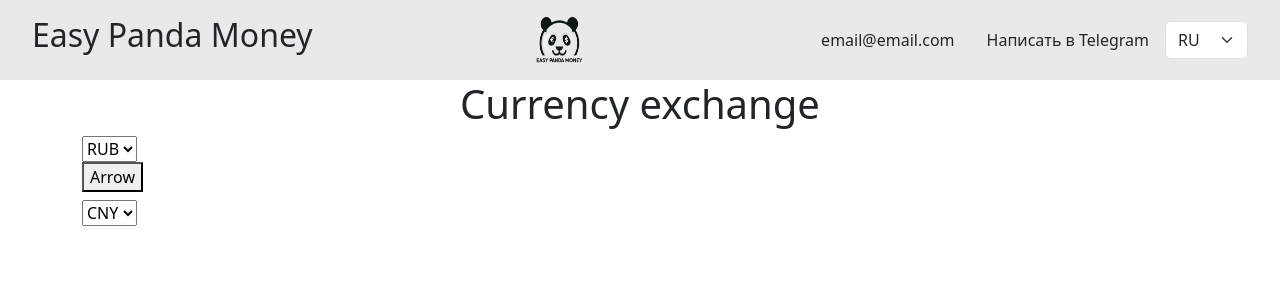
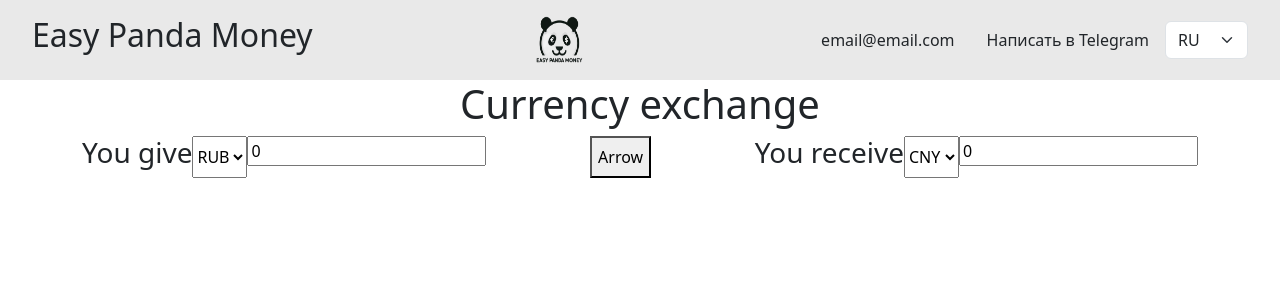
Before and after one commit to senak322/easypanda, a React (Create React App) app: page / in a window 1280 px wide. Shown: the top 300 px of the page. Built offline with nearby package versions, Linux system fonts and the light colour scheme.

Commit message:
add exchange rate

```diff
--- a/src/App.js
+++ b/src/App.js
@@ -1,13 +1,66 @@
-
-import './App.css';
-import Header from "./Header/Header"
-import Main from './Main/Main';
+import { useState, useCallback } from "react";
+import "./App.css";
+import Header from "./Header/Header";
+import Main from "./Main/Main";
 
 function App() {
+  const [currencyGive, setCurrencyGive] = useState("RUB");
+  const [currencyReceive, setCurrencyReceive] = useState("CNY");
+  const [sumGive, setSumGive] = useState(0);
+  const [sumReceive, setSumReceive] = useState(0);
+
+  function reverseCurrency() {
+    setCurrencyGive(currencyReceive);
+    setCurrencyReceive(currencyGive);
+    setSumGive(0)
+    setSumReceive(0)
+  }
+
+  const getExchangeRate = useCallback((currencyFrom, currencyTo) => {
+    // Здесь должна быть реализована логика получения обменного курса
+    // Например, 1 RUB = 0,082011 CNY
+    if (currencyFrom === 'RUB' && currencyTo === 'CNY') {
+      return 0.082011;
+    }
+    // Обратный курс
+    if (currencyFrom === 'CNY' && currencyTo === 'RUB') {
+      return 12.19;
+    }
+    return 1;
+  }, []);
+
+  const changeGive = useCallback(
+    (value) => {
+      setSumGive(value);
+      const rate = getExchangeRate(currencyGive, currencyReceive)
+      setSumReceive((value * 1.15) * rate);
+    },
+    [currencyGive, currencyReceive, getExchangeRate]
+  );
+
+  const changeReceive = useCallback(
+    (value) => {
+      setSumReceive(value);
+      const rate = getExchangeRate(currencyReceive, currencyGive)
+      setSumGive((value * 1.15) * rate);
+    },
+    [currencyGive, currencyReceive, getExchangeRate]
+  );
+
   return (
     <div className="App">
       <Header />
-      <Main/>
+      <Main
+        setCurrencyGive={setCurrencyGive}
+        currencyGive={currencyGive}
+        currencyReceive={currencyReceive}
+        sumGive={sumGive}
+        changeGive={changeGive}
+        reverseCurrency={reverseCurrency}
+        setCurrencyReceive={setCurrencyReceive}
+        sumReceive={sumReceive}
+        changeReceive={changeReceive}
+      />
     </div>
   );
 }
--- a/src/Currency/Currency.css
+++ b/src/Currency/Currency.css
@@ -0,0 +1,3 @@
+.currency {
+    display: flex;
+}
--- a/src/Currency/Currency.jsx
+++ b/src/Currency/Currency.jsx
@@ -1,14 +1,18 @@
+import "./Currency.css";
+
 function Currency({
   title,
   onCurrencyChange,
   selectedCurrency,
   disabledCurrency,
+  sum,
+  changeSum,
 }) {
   const allCurrencies = ["RUB", "CNY", "IDR", "GEL"];
 
   return (
-    <div>
-      <div>
+    <div className="currency">
+      <div className="d-flex">
         <h3>{title}</h3>
         <select
           value={selectedCurrency}
@@ -25,6 +29,9 @@ function Currency({
           ))}
         </select>
       </div>
+      <div>
+        <input type="number" value={sum} onChange={(e) => changeSum(e.target.value)} />
+      </div>
     </div>
   );
 }
--- a/src/CurrencyConverter/CurrencyConverter.css
+++ b/src/CurrencyConverter/CurrencyConverter.css
@@ -0,0 +1,3 @@
+.converter {
+    display: flex;
+}
--- a/src/CurrencyConverter/CurrencyConverter.jsx
+++ b/src/CurrencyConverter/CurrencyConverter.jsx
@@ -1,31 +1,7 @@
-import { useState } from "react";
 import "./CurrencyConverter.css";
-import Currency from "../Currency/Currency";
 
-function CurrencyConverter() {
-  const [currencyGive, setCurrencyGive] = useState("RUB");
-  const [currencyReceive, setCurrencyReceive] = useState("CNY");
-
-  function reverseCurrency() {
-    setCurrencyGive(currencyReceive);
-    setCurrencyReceive(currencyGive);
-  }
-
-  return (
-    <form>
-      <Currency
-        onCurrencyChange={setCurrencyGive}
-        selectedCurrency={currencyGive}
-        disabledCurrency={currencyReceive}
-      />
-      <button onClick={reverseCurrency}>Arrow</button>
-      <Currency
-        onCurrencyChange={setCurrencyReceive}
-        selectedCurrency={currencyReceive}
-        disabledCurrency={currencyGive}
-      />
-    </form>
-  );
+function CurrencyConverter({ children }) {
+  return <form className="converter justify-content-between">{children}</form>;
 }
 
 export default CurrencyConverter;
--- a/src/Main/Main.jsx
+++ b/src/Main/Main.jsx
@@ -1,19 +1,41 @@
 import Currency from "../Currency/Currency";
-import CurrencyConverter from "../CurrencyConverter/CurrencyConverter"
+import CurrencyConverter from "../CurrencyConverter/CurrencyConverter";
 
-function Main() {
-    return (
-        <main className="container">
-            <h1 className="text-center">
-            Currency exchange
-            </h1>
-            <CurrencyConverter>
-                <Currency title={"You give"} name={"countrygive"}/>
-                <p>Стрелочка</p>
-                <Currency title={"You receive"} name={"countryrec"}/>
-            </CurrencyConverter>
-        </main>
-    )
+function Main({
+  setCurrencyGive,
+  currencyGive,
+  currencyReceive,
+  sumGive,
+  changeGive,
+  reverseCurrency,
+  setCurrencyReceive,
+  sumReceive,
+  changeReceive,
+}) {
+  return (
+    <main className="container">
+      <h1 className="text-center">Currency exchange</h1>
+      <CurrencyConverter>
+        <Currency
+          title="You give"
+          onCurrencyChange={setCurrencyGive}
+          selectedCurrency={currencyGive}
+          disabledCurrency={currencyReceive}
+          sum={sumGive}
+          changeSum={changeGive}
+        />
+        <button onClick={reverseCurrency}>Arrow</button>
+        <Currency
+          title="You receive"
+          onCurrencyChange={setCurrencyReceive}
+          selectedCurrency={currencyReceive}
+          disabledCurrency={currencyGive}
+          sum={sumReceive}
+          changeSum={changeReceive}
+        />
+      </CurrencyConverter>
+    </main>
+  );
 }
 
 export default Main;
```
